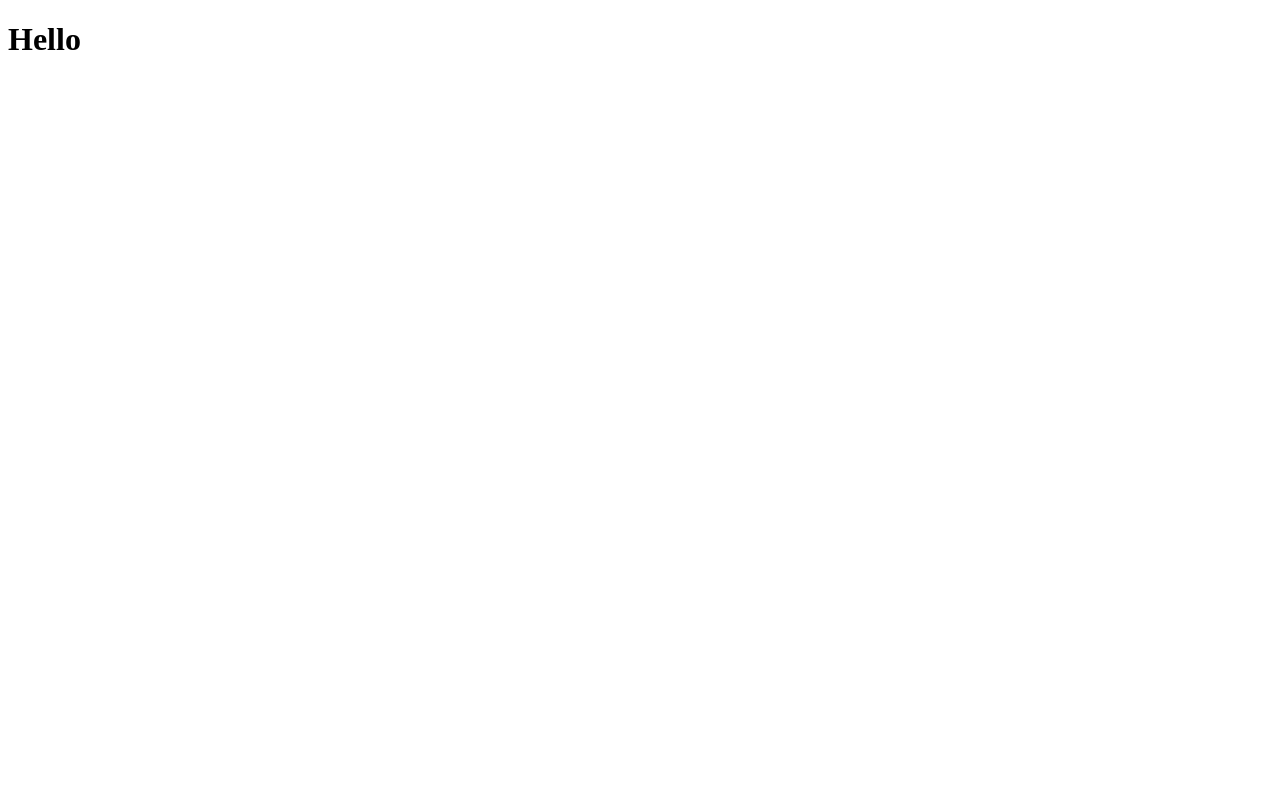
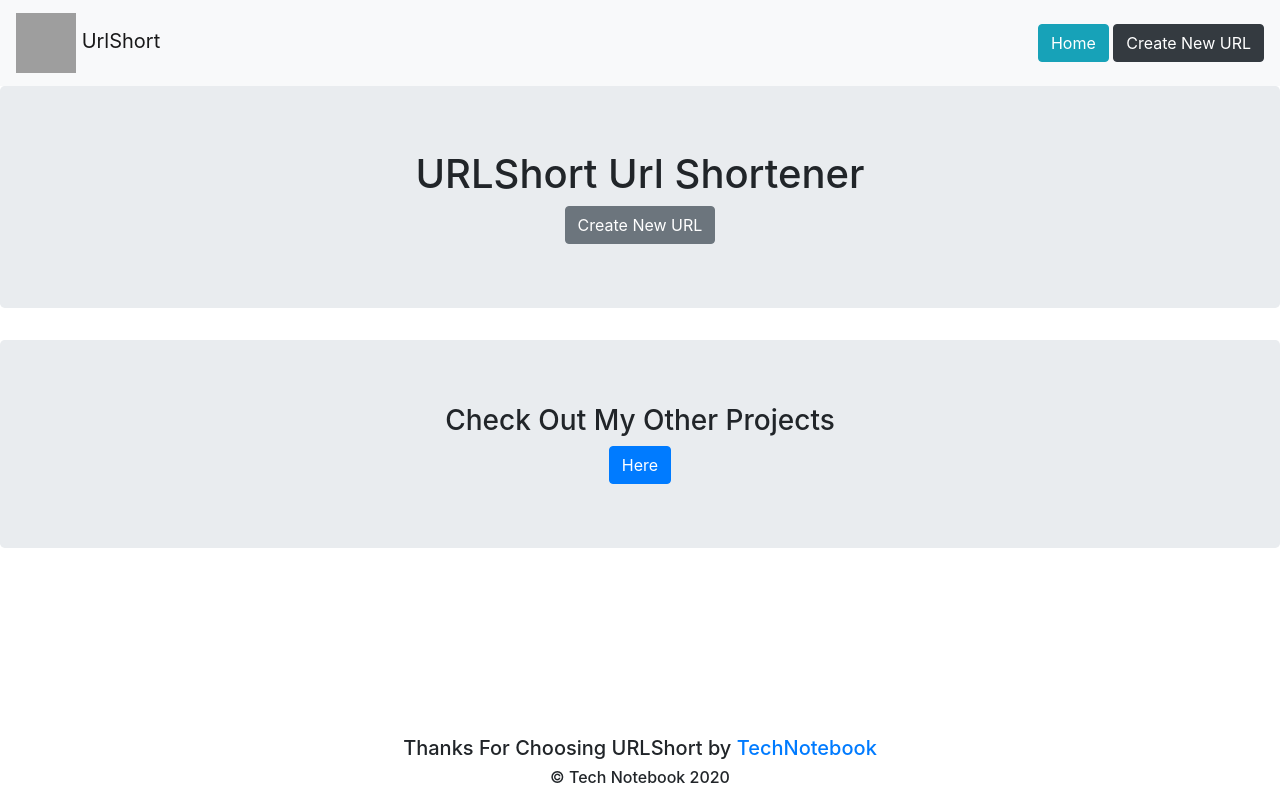
Before and after one commit to alexwaya/django-shorten-url, a Django app: page / in a window 1280 px wide. Before the commit the page is almost empty. Run offline with Django 4.2, Linux system fonts and the light colour scheme; some libraries are stand-ins or nearby versions; grey boxes are pictures that could not be loaded.

Commit message:
update home page with django templates

```diff
--- /dev/null
+++ b/templates/base.html
@@ -0,0 +1,75 @@
+<!DOCTYPE html>
+<html lang="en">
+
+<head>
+    <meta charset="UTF-8">
+    <meta name="viewport" content="width=device-width, initial-scale=1.0">
+    <link rel="shortcut icon" href="https://raw.githubusercontent.com/TechNotebookYT/Tutorial-Files/master/favicon.ico"
+        type="image/x-icon">
+    <title>Url Shortener</title>
+
+    <style>
+        #page-container {
+            position: relative;
+            min-height: 100vh;
+        }
+
+        #content-wrap {
+            padding-bottom: 2.5rem;
+            /* Footer height */
+        }
+
+        #footer {
+            position: absolute;
+            bottom: 0;
+            width: 100%;
+            height: 4.0rem;
+            /* Footer height */
+        }
+    </style>
+</head>
+
+<body>
+    <div id="page-container">
+        <div id="content-wrap">
+            <nav class="navbar navbar-light bg-light">
+                <a class="navbar-brand" href="/">
+                    <img src="https://github.com/TechNotebookYT/Tutorial-Files/blob/master/logo_transparent.png?raw=true" width="60"
+                        height="60" alt="" loading="lazy">
+                    UrlShort
+                </a>
+                <span>
+                    <a href="/"><button type="button" class="btn btn-info">Home</button></a>
+                    <a href="/create/"><button type="button" class="btn btn-dark">Create New URL</button></a>
+                </span>
+            </nav>
+
+            {% block content %}
+
+            {% endblock content %}
+        </div>
+        <footer id="footer">
+            <center>
+                <h5>Thanks For Choosing URLShort by <a
+                        href="https://www.youtube.com/channel/UCgF78i8PUYdKLgjpyeCJ7Qg">TechNotebook</a></h3>
+                    <h6>&copy Tech Notebook 2020</h4>
+            </center>
+        </footer>
+    </div>
+
+
+    <!-- Bootstrap -->
+    <link rel="stylesheet" href="https://stackpath.bootstrapcdn.com/bootstrap/4.5.2/css/bootstrap.min.css"
+        integrity="sha384-JcKb8q3iqJ61gNV9KGb8thSsNjpSL0n8PARn9HuZOnIxN0hoP+VmmDGMN5t9UJ0Z" crossorigin="anonymous">
+    <script src="https://code.jquery.com/jquery-3.5.1.slim.min.js"
+        integrity="sha384-DfXdz2htPH0lsSSs5nCTpuj/zy4C+OGpamoFVy38MVBnE+IbbVYUew+OrCXaRkfj"
+        crossorigin="anonymous"></script>
+    <script src="https://cdn.jsdelivr.net/npm/popper.js@1.16.1/dist/umd/popper.min.js"
+        integrity="sha384-9/reFTGAW83EW2RDu2S0VKaIzap3H66lZH81PoYlFhbGU+6BZp6G7niu735Sk7lN"
+        crossorigin="anonymous"></script>
+    <script src="https://stackpath.bootstrapcdn.com/bootstrap/4.5.2/js/bootstrap.min.js"
+        integrity="sha384-B4gt1jrGC7Jh4AgTPSdUtOBvfO8shuf57BaghqFfPlYxofvL8/KUEfYiJOMMV+rV"
+        crossorigin="anonymous"></script>
+</body>
+
+</html>
--- a/urlshort/templates/urlshort/home.html
+++ b/urlshort/templates/urlshort/home.html
@@ -1,12 +1,19 @@
-<!DOCTYPE html>
-<html lang="en">
-<head>
-    <meta charset="UTF-8">
-    <meta http-equiv="X-UA-Compatible" content="IE=edge">
-    <meta name="viewport" content="width=device-width, initial-scale=1.0">
-    <title>Hello</title>
-</head>
-<body>
-    <h1>Hello</h1>
-</body>
-</html>
+{% extends 'base.html' %}
+
+
+{% block content %}
+<div class="jumbotron">
+    <center>
+        <h1>URLShort Url Shortener</h1>
+        <a href="/create/"><button type="button" class="btn btn-secondary">Create New URL</button></a>
+    </center>
+</div>
+
+<div class="jumbotron">
+    <center>
+        <h3>Check Out My Other Projects</h3>
+        <a href="https://www.youtube.com/channel/UCgF78i8PUYdKLgjpyeCJ7Qg"><button type="button"
+                class="btn btn-primary">Here</button></a>
+    </center>
+</div>
+{% endblock content %}
```
